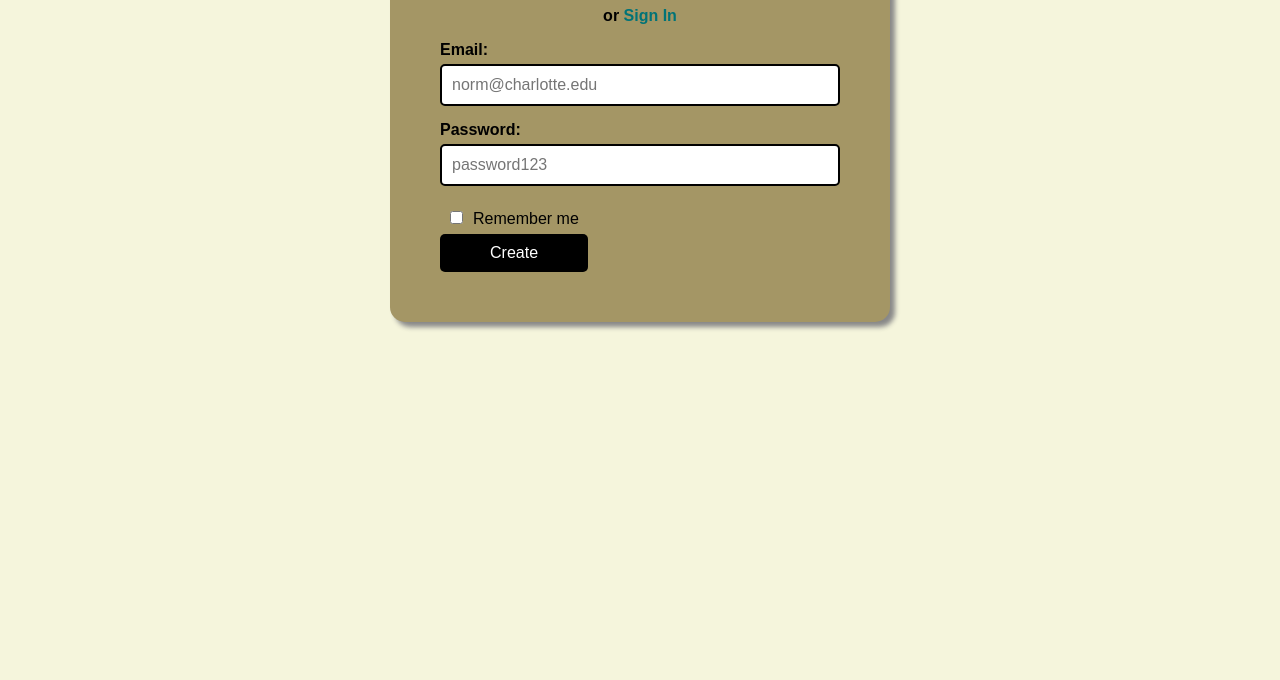
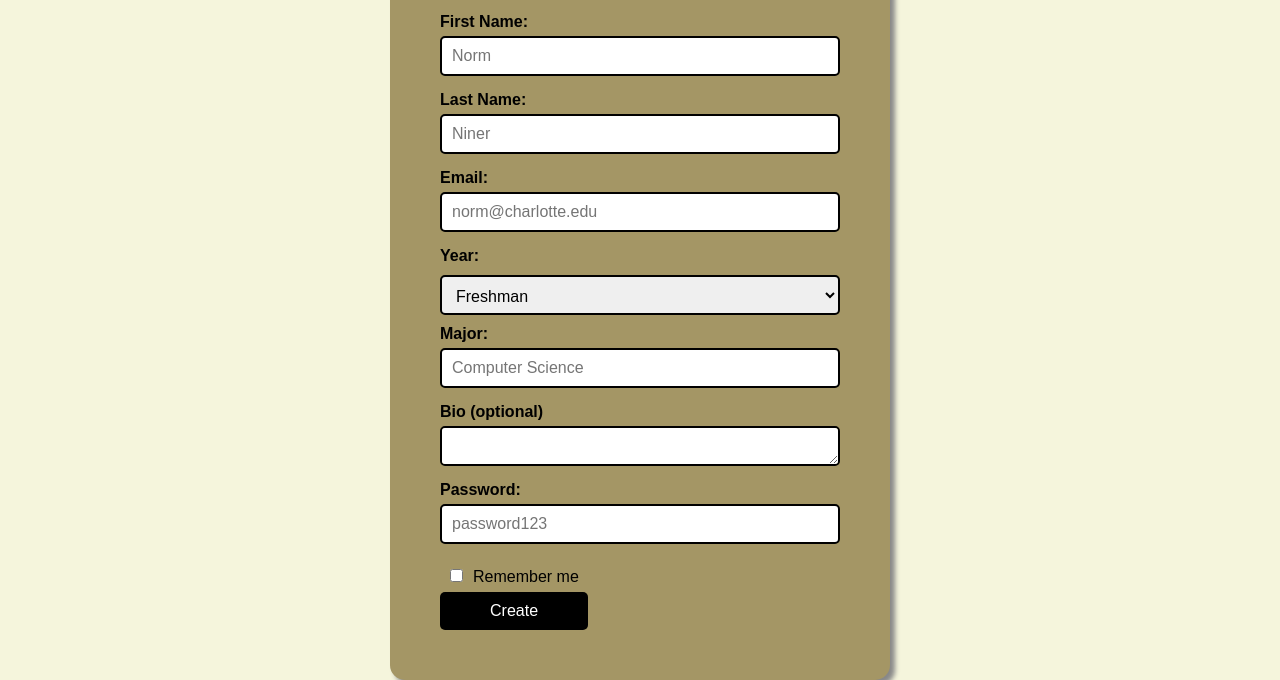
Before and after one commit to hayden-hurst/Tutor-Finder, a website: page signup.html in a window 1280 px wide. Shown: the part 361-1041 px from the top of the page. Before the commit the page ends 831 px from the top, so only its background shows below. Drawn offline with Linux system fonts and the light colour scheme.

Commit message:
update sign up

```diff
--- a/signup.html
+++ b/signup.html
@@ -12,22 +12,36 @@
         <nav>
             <ul>
                 <li><a href="index.html">Home</a></li>
-                <li><a href="">Calendar</a></li>
-                <li><a href="">Profile</a></li>
+                <li><a href="views/calendar.html">Calendar</a></li>
+                <li><a href="views/profile.html">Profile</a></li>
             </ul>
         </nav>
     </header>
     <main>
         <div class="signup">
-            <h2>Sign Up</h2>
+            <h2>Create profile</h2>
             <p>or<a href="login.html"> Sign In</p></a>
             <form action="">
+                <label for="first">First Name:</label>
+                <input type="text" id="first" placeholder="Norm" required>
+                <label for="last">Last Name:</label>
+                <input type="text" id="last" placeholder="Niner" required>
                 <label for="email">Email:</label>
                 <input type="email" id="email" placeholder="norm@charlotte.edu" required>
-
+                <label for="year">Year:</label>
+                <select name="year" id="year">
+                    <option value="freshman">Freshman</option>
+                    <option value="sophomore">Sophomore</option>
+                    <option value="junior">Junior</option>
+                    <option value="senior">Senior</option>
+                    <option value="Grad">Graduate Student</option>
+                </select>
+                <label for="major">Major:</label>
+                <input type="text" id="major" placeholder="Computer Science" required>
+                <label for="bio">Bio (optional)</label>
+                <textarea name="bio" id="bio" cols="30" rows="10"></textarea>
                 <label for="password">Password:</label>
                 <input type="password" id="password" placeholder="password123" required>
-                <br>
                 <input type="checkbox" name="remember" value="Remember me">Remember me
                 <br>
                 <input type="submit" value="Create" class="button">
--- a/styles/default.css
+++ b/styles/default.css
@@ -1,3 +1,12 @@
+/* 005035-A49665-FFFFFF-F1E6B2-899064-802F2D-007377-101820 */
+/* CHARLOTTE GREEN #005035 */
+/* NINER GOLD #A49665 */
+/* QUARTZ WHITE #FFFFFF */
+/* JASPER #F1E6B2 */
+/* PINE GREEN #899064 */
+/* CLAY RED #802F2D */
+/* SKY BLUE #007377 */
+/* ORE BLACK #101820 */
 
 body {
     font-family: Arial, sans-serif;
@@ -12,7 +21,7 @@ body {
 .tutor {
     display: flex;
     align-items: center;
-    background-color: #eee4b8;
+    background-color: #F1E6B2;
     padding: 15px;
     margin-bottom: 10px;
     border-radius: 8px;
@@ -53,6 +62,10 @@ header {
     z-index: 1000;
 }
 
+footer {
+    padding: 50px 50px;
+}
+
 /* Navigation menu */
 nav ul {
     display: flex;
@@ -75,29 +88,28 @@ nav ul li a {
 }
 
 nav ul li :hover {
-    color:#F1E6B2
+    color:#A49665;
 }
 
-/* Ensure main fills space without overlap */
 main {
     flex: 1;
     display: flex;
     justify-content: center;
-    align-items: center;
-    min-height: calc(100vh - 80px); /* Adjusted to leave space for header */
-    padding: 20px; /* Ensures space below header */
+    align-items: flex-start; /* Align to top instead of center */
+    min-height: calc(100vh - 80px); /* Leaves space for header */
+    padding: 100px 20px 50px; /* Added bottom padding */
     box-sizing: border-box;
 }
 
 .signup {
+    margin-top: 20px; /* Pushes it down from the header */
+    padding: 25px 50px 50px;
     background-color: #A49665;
-    padding: 25px 50px 50px;
     border-radius: 15px;
     max-width: 500px;
     width: 100%;
     box-shadow: 5px 5px 5px #888888;
     box-sizing: border-box;
-    position: relative; /* Changed from absolute */
 }
 
 /* Form elements */
@@ -108,6 +120,14 @@ main {
 
 .signup h2 {
     font-size: 30px;
+}
+
+.signup a {
+    color: #005035;
+}
+
+.signup a:hover {
+    color: #802F2D;
 }
 
 .button {
@@ -129,6 +149,7 @@ label {
 input[type="text"],
 input[type="email"],
 input[type="password"],
+textarea,
 select {
     font-size: 16px;
     padding: 10px;
@@ -138,6 +159,22 @@ select {
     width: 100%;
     max-width: 400px;
     box-sizing: border-box;
+    display: block;
+    height: 40px; /* Ensures uniform height */
+}
+
+#year {
+    width: 100%;
+    padding: 10px;
+    display: block;
+    margin-left: auto;
+    margin-right: auto;
+    position: relative;
+}
+
+textarea {
+    width: 100%;
+    max-width: 400px;
 }
 
 input[type="checkbox"],
@@ -149,6 +186,14 @@ select {
 a {
     text-decoration: none;
     color: #007377;
+}
+.tutor-list-container{
+    display: inline-block;
+    width: 50%;
+    margin: 20px auto;
+    justify-content: center;
+    align-items: center;
+    height: 100vh;
 }
 
 /* Responsive Design */
```
Also changed, not shown: index.html (+2 -2 lines), login.html (+2 -2 lines).
